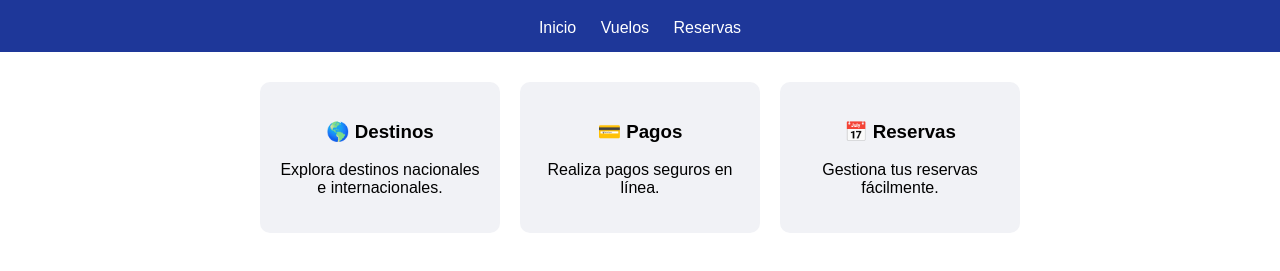
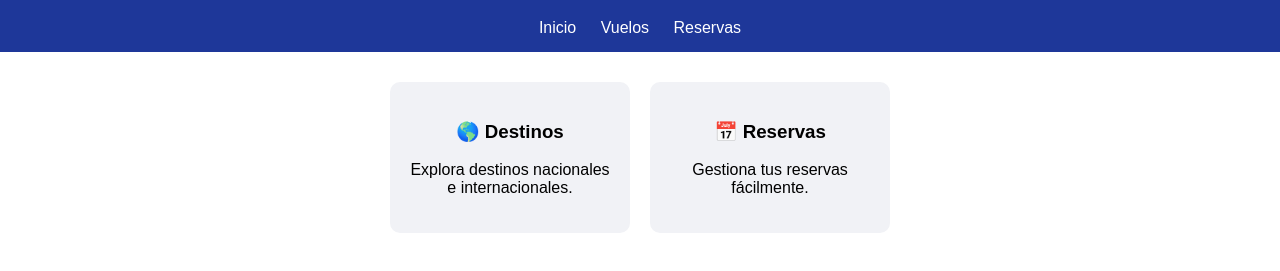
Before and after one commit to joseDavid30/Skydreams, a plain HTML site: page index.html in a window 1280 px wide. Shown: the part 77-348 px from the top of the page. Drawn offline with Linux system fonts and the light colour scheme.

Commit message:
borrar card

```diff
--- a/index.html
+++ b/index.html
@@ -23,10 +23,7 @@
             <p>Explora destinos nacionales e internacionales.</p>
         </div>
 
-        <div class="card">
-            <h3>💳 Pagos</h3>
-            <p>Realiza pagos seguros en línea.</p>
-        </div>
+
 
         <div class="card">
             <h3>📅 Reservas</h3>
```
